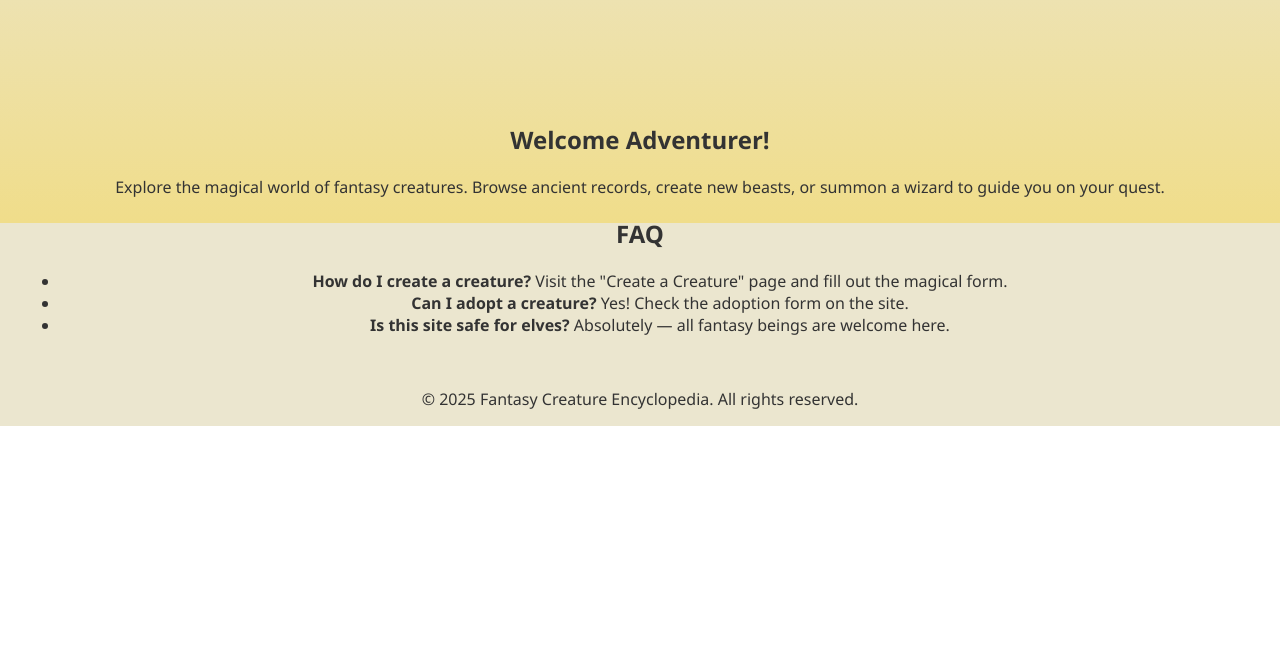
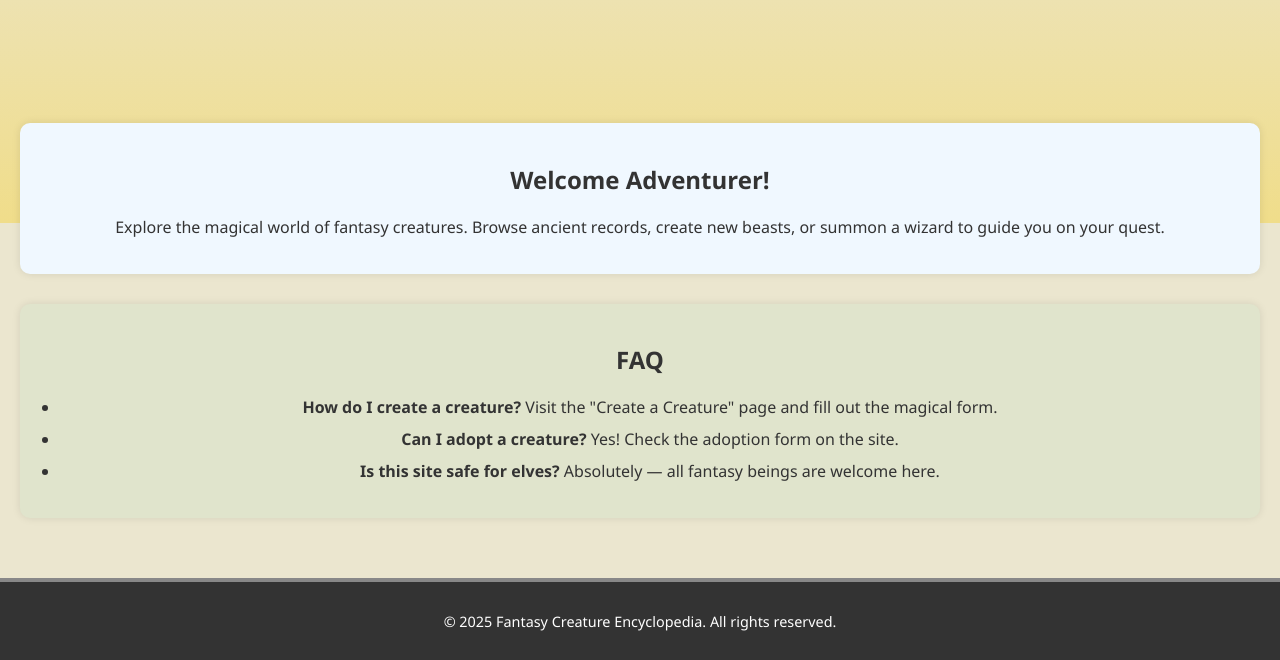
Before and after one commit to victoryy12/fantasycreature, a plain HTML site: page index.html in a window 1280 px wide. Shown: the part 577-1237 px from the top of the page. Before the commit the page ends 1003 px from the top, so only its background shows below. Drawn offline with Linux system fonts and the light colour scheme.

Commit message:
Update index.css

```diff
--- a/index.css
+++ b/index.css
@@ -133,3 +133,38 @@ form input, form select, form button {
     line-height: 1.4;
 
 }
+.introduction {
+    background-color: #f0f8ff;
+    padding: 20px;
+    margin-top: 20px;
+    border-radius: 10px;
+    box-shadow: 0 0 8px rgba(0, 0, 0, 0.1);
+}
+
+.faq {
+    background-color: #e0e4cc;
+    padding: 20px;
+    margin-top: 30px;
+    border-radius: 10px;
+    box-shadow: 0 0 8px rgba(0, 0, 0, 0.1);
+}
+
+.faq ul {
+    list-style-type: disc;
+    padding-left: 20px;
+}
+
+.faq li {
+    margin-bottom: 10px;
+    font-size: 1rem;
+}
+
+footer {
+    text-align: center;
+    padding: 15px;
+    margin-top: 40px;
+    background-color: #333;
+    color: #fff;
+    font-size: 0.9rem;
+    border-top: 4px solid #888;
+}
```
